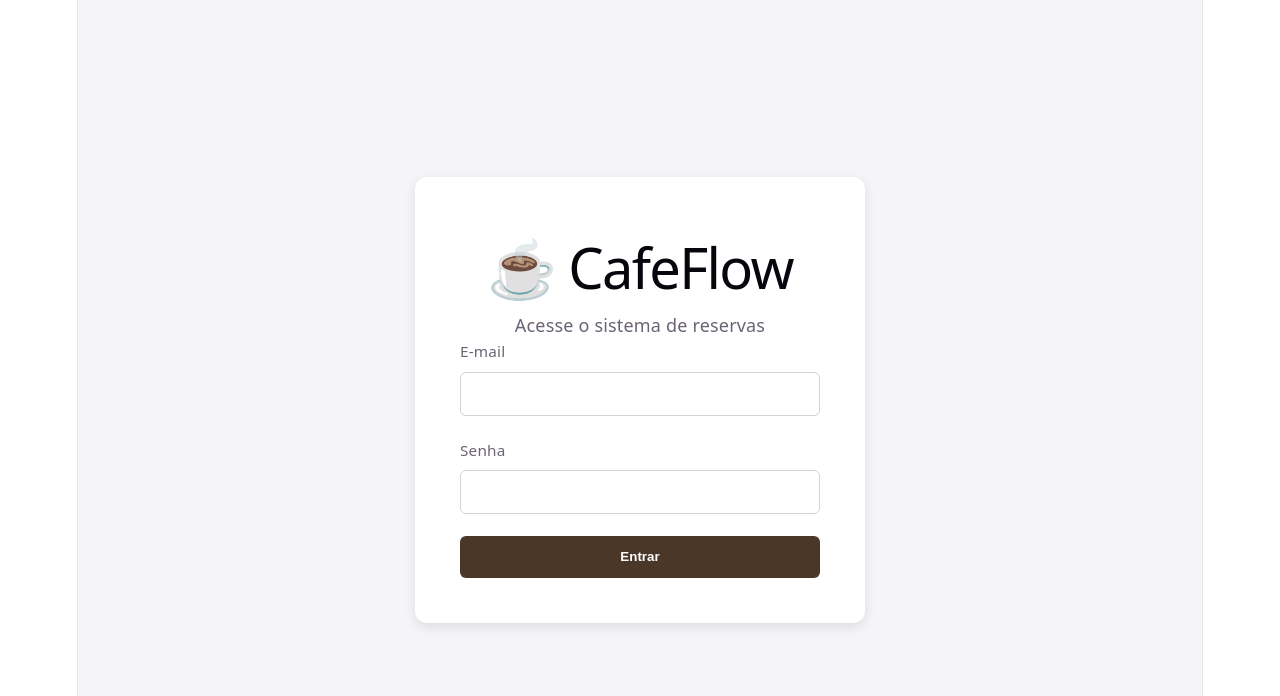
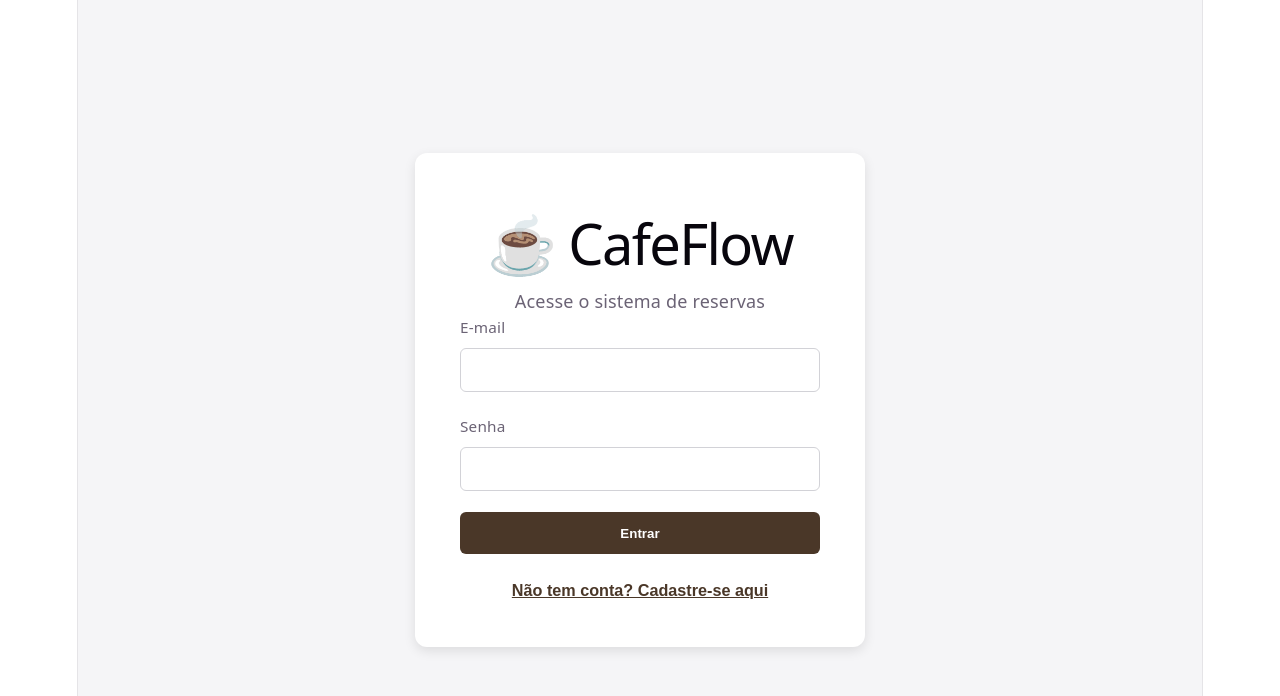
Before and after one commit to felipecavcastro/cafeflow-front, a React (Vite) app: page / in a window 1280 px wide. Shown: the top 696 px of the page. Built offline with nearby package versions, Linux system fonts and the light colour scheme.

Commit message:
feat: adiciona tela de cadastro de usuario integrado a nuvem

```diff
--- a/src/App.css
+++ b/src/App.css
@@ -129,3 +129,28 @@ button:hover { background-color: #35271c; }
   font-size: 0.95rem;
   border-left: 5px solid #28a745;
 }
+.alternar-container {
+margin-top: 1.2rem;
+text-align: center;
+}
+
+.btn-alternar {
+background: none;
+border: none;
+color: #4a3728;
+text-decoration: underline;
+cursor: pointer;
+font-size: 0.9rem;
+width: auto;padding: 0;
+}
+
+.btn-alternar:hover {color: #6f4e37;}
+
+.select-role {
+width: 100%;
+padding: 0.75rem;
+border: 1px solid #ddd;
+border-radius: 4px;
+background-color: white;
+font-size: 1rem;
+}
--- a/src/App.jsx
+++ b/src/App.jsx
@@ -1,104 +1,121 @@
-import { useState, useEffect } from 'react'
-import './App.css'
+import { useState, useEffect } from "react"
+import "./App.css"
 
 function App() {
-const [username, setUsername] = useState('')
-const [password, setPassword] = useState('')
-const [mensagem, setMensagem] = useState('')
-
-const [logado, setLogado] = useState(!!localStorage.getItem('token'))
+  const [username, setUsername] = useState("")
+  const [password, setPassword] = useState("")
+  const [mensagem, setMensagem] = useState("")
+  const [isCadastro, setIsCadastro] = useState(false)
+  const [role, setRole] = useState("USER")
+  const [logado, setLogado] = useState(!!localStorage.getItem("token"))
   const [mesas, setMesas] = useState([])
 
-// CORREÇÃO 1: Busca de mesas apontando para /stations
   const buscarMesas = async () => {
-const token = localStorage.getItem('token')
+    const token = localStorage.getItem("token")
     try {
       const resposta = await fetch(`${import.meta.env.VITE_API_URL}/stations`, {
-method: 'GET',
-headers: { 'Authorization': `Bearer ${token}` }
+        method: "GET",
+        headers: { "Authorization": `Bearer ${token}` }
       })
       if (resposta.ok) {
         const dados = await resposta.json()
         setMesas(dados)
       }
     } catch (erro) {
-setMensagem('❌ Erro de conexão ao carregar mesas.')
+      setMensagem("❌ Erro de conexão ao carregar mesas.")
     }
   }
 
-// CORREÇÃO 2: Criação da reserva apontando para /bookings
   const reservarMesa = async (stationId) => {
-const token = localStorage.getItem('token')
-setMensagem('Processando sua reserva...')
-
+    const token = localStorage.getItem("token")
+    setMensagem("Processando sua reserva...")
     try {
       const resposta = await fetch(`${import.meta.env.VITE_API_URL}/bookings`, {
-method: 'POST',
+        method: "POST",
         headers: {
-'Content-Type': 'application/json',
-'Authorization': `Bearer ${token}`
+          "Content-Type": "application/json",
+          "Authorization": `Bearer ${token}`
         },
         body: JSON.stringify({
           station: { id: stationId },
           prepaidAmount: 10.0
         })
       })
-
       if (resposta.ok) {
-setMensagem('✅ Reserva realizada com sucesso!')
+        setMensagem("✅ Reserva realizada com sucesso!")
         buscarMesas()
       } else {
         const erroTexto = await resposta.text()
-setMensagem(`❌ Erro ao reservar: ${erroTexto || 'Verifique as regras.'}`)
+        setMensagem(`❌ Erro ao reservar: ${erroTexto || "Verifique as regras."}`)
       }
     } catch (erro) {
-setMensagem('❌ Erro ao se conectar com o servidor Java.')
+      setMensagem("❌ Erro ao se conectar com o servidor Java.")
     }
   }
 
-// REMOVIDO: Barras invertidas removidas da dependência [logado]
   useEffect(() => {
     if (logado) { buscarMesas() }
   }, [logado])
 
   const lidarComLogin = async (e) => {
     e.preventDefault()
-setMensagem('Conectando ao servidor Java...')
+    setMensagem("Conectando ao servidor Java...")
     try {
       const resposta = await fetch(`${import.meta.env.VITE_API_URL}/auth/login`, {
-method: 'POST',
-headers: { 'Content-Type': 'application/json' },
+        method: "POST",
+        headers: { "Content-Type": "application/json" },
         body: JSON.stringify({ username, password }),
       })
       if (resposta.ok) {
         const token = await resposta.text()
-localStorage.setItem('token', token)
+        localStorage.setItem("token", token)
         setLogado(true)
-setMensagem('')
+        setMensagem("")
       } else {
-setMensagem('❌ Usuário ou senha incorretos!')
+        setMensagem("❌ Usuário ou senha incorretos!")
       }
     } catch (erro) {
-setMensagem('❌ Erro: Certifique-se de que a API na nuvem está online!')
+      setMensagem("❌ Erro: Certifique-se de que a API na nuvem está online!")
+    }
+  }
+
+  const lidarComCadastro = async (e) => {
+    e.preventDefault()
+    setMensagem("Registrando sua conta na nuvem...")
+    try {
+      const resposta = await fetch(`${import.meta.env.VITE_API_URL}/users/register`, {
+        method: "POST",
+        headers: { "Content-Type": "application/json" },
+        body: JSON.stringify({ id: 0, username, password, role }),
+      })
+      if (resposta.ok) {
+        setMensagem("✅ Conta criada com sucesso! Faça seu login.")
+        setIsCadastro(false)
+        setPassword("")
+      } else {
+        const erroTexto = await resposta.text()
+        setMensagem(`❌ Erro no cadastro: ${erroTexto || "Tente outro e-mail."}`)
+      }
+    } catch (erro) {
+      setMensagem("❌ Erro de conexão com o servidor Java ao cadastrar.")
     }
   }
 
   const fazerLogout = () => {
-localStorage.removeItem('token')
+    localStorage.removeItem("token")
     setLogado(false)
-// REMOVIDO: Barras invertidas de setMesas([])
     setMesas([])
-setMensagem('')
+    setMensagem("")
   }
 
-// RESTAURADO: HTML da tela de login estruturado corretamente
   if (!logado) {
     return (
       <div className="login-container">
         <div className="login-card">
           <h1>☕ CafeFlow</h1>
-          <p>Acesse o sistema de reservas</p>
-          <form onSubmit={lidarComLogin}>
+          <p>{isCadastro ? "Crie sua conta de cliente" : "Acesse o sistema de reservas"}</p>
+
+          <form onSubmit={isCadastro ? lidarComCadastro : lidarComLogin}>
             <div className="input-group">
               <label>E-mail</label>
               <input type="email" value={username} onChange={(e) => setUsername(e.target.value)} required />
@@ -107,48 +124,63 @@ setMensagem('')
               <label>Senha</label>
               <input type="password" value={password} onChange={(e) => setPassword(e.target.value)} required />
             </div>
-            <button type="submit">Entrar</button>
+
+            {isCadastro && (
+              <div className="input-group">
+                <label>Tipo de Perfil</label>
+                <select value={role} onChange={(e) => setRole(e.target.value)} className="select-role">
+                  <option value="USER">Cliente (USER)</option>
+                  <option value="ADMIN">Administrador (ADMIN)</option>
+                </select>
+              </div>
+            )}
+
+            <button type="submit">{isCadastro ? "Cadastrar" : "Entrar"}</button>
           </form>
+
+          <div className="alternar-container">
+            <button
+              className="btn-alternar"
+              type="button"
+              onClick={() => {
+                setIsCadastro(!isCadastro)
+                setMensagem("")
+              }}
+            >
+              {isCadastro ? "Já tem conta? Faça Login" : "Não tem conta? Cadastre-se aqui"}
+            </button>
+          </div>
+
           {mensagem && <p className="mensagem-feedback">{mensagem}</p>}
         </div>
       </div>
     )
   }
 
-
-// RESTAURADO: HTML do Dashboard estruturado corretamente
   return (
     <div className="dashboard-container">
       <header className="dashboard-header">
         <h2>☕ CafeFlow - Painel de Mesas</h2>
         <button className="btn-logout" onClick={fazerLogout}>Sair</button>
       </header>
-
       <main className="dashboard-content">
         <h3>Escolha uma mesa disponível para trabalhar:</h3>
-
         {mensagem && <p className="mensagem-feedback global-msg">{mensagem}</p>}
-
         {mesas.length === 0 ? (
           <p className="aviso-vazio">Nenhuma mesa cadastrada no banco de dados.</p>
         ) : (
           <div className="grid-mesas">
             {mesas.map((mesa) => (
-              <div key={mesa.id} className={`card-mesa ${mesa.available ? 'disponivel' : 'ocupada'}`}>
+              <div key={mesa.id} className={`card-mesa ${mesa.available ? "disponivel" : "ocupada"}`}>
                 <h4>Mesa #{mesa.id}</h4>
                 <p>Nome/Número: {mesa.name || `Mesa ${mesa.id}`}</p>
-
                 <div className="status-container">
                   <span className="badge-status">
-                    {mesa.available ? '🟢 Livre' : '🔴 Ocupada'}
+                    {mesa.available ? "🟢 Livre" : "🔴 Ocupada"}
                   </span>
                 </div>
-
                 {mesa.available && (
-                  <button
-                    className="btn-reservar"
-                    onClick={() => reservarMesa(mesa.id)}
-                  >
+                  <button className="btn-reservar" onClick={() => reservarMesa(mesa.id)}>
                     <span>Reservar Mesa</span>
                     <span>(R$ 10,00)</span>
                   </button>
```
Lines whose indentation alone changed are shown as unchanged.
